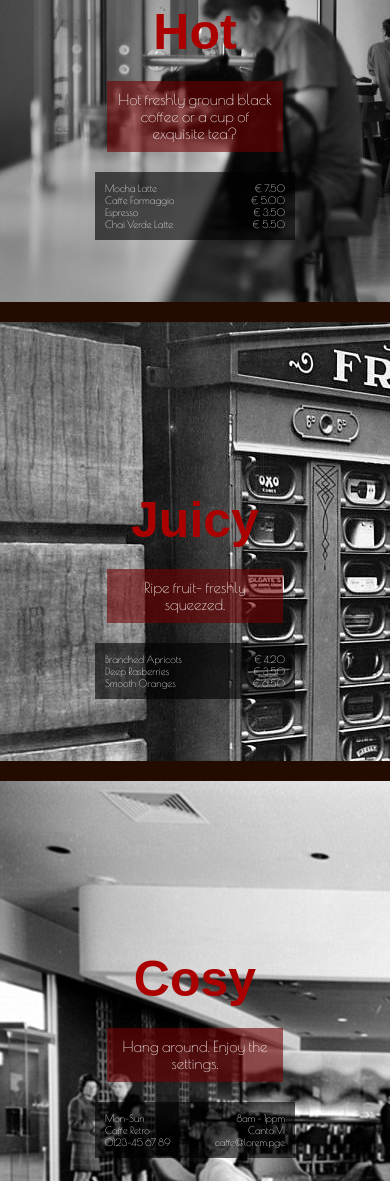
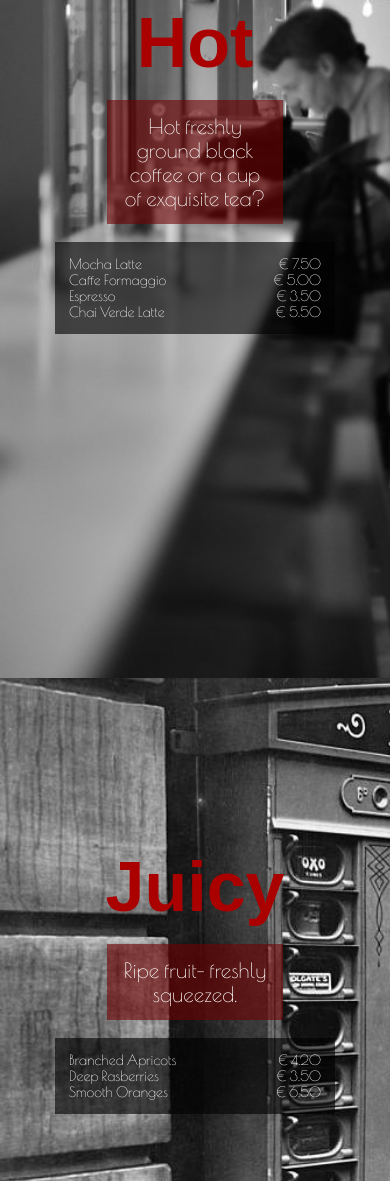
Before and after one commit to arbzeq/caffe-retro, a plain HTML site: page index.html in a window 390 px wide. Shown: the part 166-1347 px from the top of the page. Drawn offline with nearby package versions, Linux system fonts and the light colour scheme; a web font is replaced by a local one.

Commit message:
Minor Adjustments. Done with Caffe Retro!

```diff
--- a/index.html
+++ b/index.html
@@ -1,5 +1,6 @@
 <!DOCTYPE html>
 <html lang="en">
+
 <head>
     <meta charset="UTF-8">
     <meta name="viewport" content="width=device-width, initial-scale=1.0">
@@ -9,9 +10,7 @@
     <!-- Fonts -->
     <link rel="preconnect" href="https://fonts.googleapis.com" />
     <link rel="preconnect" href="https://fonts.gstatic.com" crossorigin />
-    <link
-    href="https://fonts.googleapis.com/css2?family=Poiret+One&family=Spirax&display=swap"
-    rel="stylesheet"/>
+    <link href="https://fonts.googleapis.com/css2?family=Poiret+One&family=Spirax&display=swap" rel="stylesheet" />
 </head>
 
 <body>
@@ -28,25 +27,26 @@
             <h2 class="description description-1">Hot freshly ground black coffee or a cup of exquisite tea?</h2>
             <h2 class="description description-2">We give you that perfect cup every time.</h2>
             <section class="info">
-                <div class="info-list-item">
+                <section class="info-list-item">
                     <li>Mocha Latte</li>
                     <li>&euro; 7.50</li>
-                </div>
+                </section>
 
-                <div class="info-list-item">
+                <section class="info-list-item">
                     <li>Caffe Formaggio</li>
                     <li>&euro; 5.00</li>
-                </div class="info-list-item">
+                </section>
 
-                <div class="info-list-item">
+                <section class="info-list-item">
                     <li>Espresso</li>
                     <li>&euro; 3.50</li>
-                </div class="info-list-item">
+                </section>
 
-                <div class="info-list-item">
+                <section class="info-list-item">
                     <li>Chai Verde Latte</li>
                     <li>&euro; 5.50</li>
-                </div>
+                </section>
+
             </section>
 
         </section>
@@ -54,54 +54,56 @@
 
 
 
-    <section class="content-container juicy"  id="juicy-part">
+    <section class="content-container juicy" id="juicy-part">
         <section class="content">
             <h1 class="title">Juicy</h1>
             <h2 class="description description-1">Ripe fruit- freshly squeezed.</h2>
             <h2 class="description description-2">It's as simple as that. Chunky or smooth - it's your choice.</h2>
             <section class="info">
-                <div class="info-list-item">
+
+                <section class="info-list-item">
                     <li>Branched Apricots</li>
                     <li>&euro; 4.20</li>
-                </div class="info-list-item">
+                </section>
 
-                <div class="info-list-item">
+                <section class="info-list-item">
                     <li>Deep Rasberries</li>
                     <li>&euro; 3.50</li>
-                </div>
+                </section>
 
-
-
-                <div class="info-list-item">
+                <section class="info-list-item">
                     <li>Smooth Oranges</li>
                     <li>&euro; 6.50</li>
-                </div class="info-list-item">
+                </section>
+
             </section>
         </section>
 
     </section>
 
 
-    <section class="content-container cosy"  id="cosy-part">
+    <section class="content-container cosy" id="cosy-part">
         <section class="content">
             <h1 class="title">Cosy</h1>
             <h2 class="description description-1">Hang around. Enjoy the settings.</h2>
             <h2 class="description description-2">Use our fast WiFi. Borrow a newspaper or a novel.</h2>
             <section class="info">
-                <div class="info-list-item">
+
+                <section class="info-list-item">
                     <li>Mon-Sun</li>
                     <li>8am - 1ppm</li>
-                </div class="info-list-item">
+                </section>
 
-                <div class="info-list-item">
+                <section class="info-list-item">
                     <li>Caffe Retro</li>
                     <li>Canto VI</li>
-                </div>
+                </section>
 
-                <div class="info-list-item">
+                <section class="info-list-item">
                     <li>0123-45 67 89</li>
                     <li>caffe@lorem.pge</li>
-                </div class="info-list-item">
+                </section>
+
             </section>
         </section>
 
@@ -111,4 +113,5 @@
 
 
 </body>
+
 </html>
--- a/style.css
+++ b/style.css
@@ -1,24 +1,14 @@
 * {
     --content-width: 960px;
     box-sizing: border-box;
+    font-family: "Poiret One", sans-serif;;
+    color: white;
 
 }
 
-html {
-    display: flex;
-    justify-content: center;
-    align-items: center;
-    font-family: "Poiret One", sans-serif;;
-    color: white;
-}
-
 body {
-    display: flex;
-    flex-direction: column;
-    justify-content: center;
-    align-items: center;
+    margin: auto;
     width: var(--content-width);
-    margin: 0;
     background-color: rgb(36, 11, 1);
     box-sizing: border-box;
 }
@@ -76,14 +66,15 @@ h2 {
     align-items: center;
 }
 
-.content > * {
-    margin: 0 0 2rem 0;
-}
+
 .content-container {
     width: var(--content-width);
-    margin: 0px 0px 2rem 0px;
+    min-height: 100vh;
     padding: 20vh 10vh 5vh 10vh;
     background-repeat: no-repeat;
+    background-size: cover;
+    margin: 0 auto auto auto;
+    top: 0;
 
 }
 
@@ -91,7 +82,6 @@ h2 {
     background-color: rgba(112, 0, 0, 0.589);
     font-weight: 500;
     padding: 1rem 1rem;
-    margin: 0 0 2rem 0;
     text-align: center;
     width: 80%;
 }
@@ -109,6 +99,7 @@ h2 {
     background-color: rgba(0, 0, 0, 0.61);
     width: 20rem;
     padding: 1rem;
+    font-size: 1.2rem;
 
 }
 
@@ -127,7 +118,7 @@ li {
 
     * {
         --content-width: 100vw;
-        font-size: 10px;
+        font-size: 14px;
     }
 
     .description-1 {
@@ -144,22 +135,8 @@ li {
 
 @media screen and (max-width: 550px) {
 
-    * {
-        --content-width: 100vw;
-        font-size: 10px;
+    header a {
+        margin: 0;
     }
 
-    header a {
-        margin: 0 0rem 0 0rem;
-    }
-    .content {
-        display: flex;
-        flex-direction: column;
-        justify-content:center;
-        align-items: center;
-    }
-
-    .description-2 {
-        display:none;
-    }
 }
```
